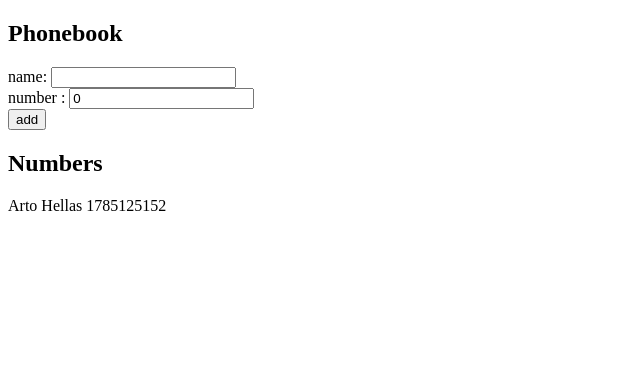
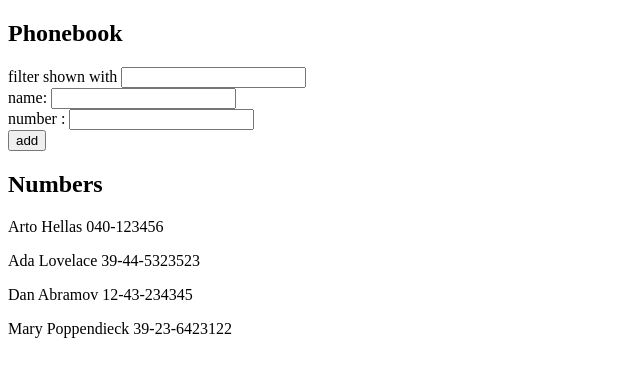
Before and after one commit to Shivam1q/fullStackOpen_Submissions, a React (Vite) app in the folder part2/2b/: page / in a window 1280 px wide. Shown: the top 376 px of the page, without its empty margins (0-640 px from the left). Built offline with nearby package versions, Linux system fonts and the light colour scheme.

Commit message:
part_2b(2.9) exercise is finished.

```diff
--- a/part2/2b/src/App.jsx
+++ b/part2/2b/src/App.jsx
@@ -1,41 +1,63 @@
-import { useState } from 'react'
+import { useState } from "react";
 
 const App = () => {
   const [persons, setPersons] = useState([
-    { name: 'Arto Hellas',
-      number : 1785125152
-    }
+    { name: "Arto Hellas", number: "040-123456", id: 1 },
+    { name: "Ada Lovelace", number: "39-44-5323523", id: 2 },
+    { name: "Dan Abramov", number: "12-43-234345", id: 3 },
+    { name: "Mary Poppendieck", number: "39-23-6423122", id: 4 },
   ]);
-  const [newName, setNewName] = useState('');
-  const [newNumber, setNewNumber] = useState(0);
+  const [newName, setNewName] = useState("");
+  const [newNumber, setNewNumber] = useState("");
+  const [searchInput, setSearchInput] = useState("");
+
   const handleInputChange = (event) => {
     setNewName(event.target.value);
-  }
+  };
 
   const handleInputNumberChange = (event) => {
     setNewNumber(event.target.value);
-  }
+  };
 
   const handleSubmit = (event) => {
     event.preventDefault();
-    if(persons.find(obj => obj.name === newName)){
+    if (persons.find((obj) => obj.name === newName)) {
       alert(`${newName} is already added to phonebook`);
       return;
+    }
+    const newPersonObject = {
+      name: newName,
+      number: newNumber,
+      id: persons.length + 1,
     };
-    const newPersonObject = {"name" : newName, "number" : newNumber};
     const newPersonArray = persons.concat(newPersonObject);
     setPersons(newPersonArray);
-  }
+  };
+
+  const handleSearch = (event) => {
+    setSearchInput(event.target.value);
+    const result = persons.filter(
+      (person) =>
+        person.name.toLowerCase().includes(event.target.value.toLowerCase()) ||
+        person.number.includes(event.target.value),
+    );
+
+    setSearchArray(result);
+  };
 
   return (
     <div>
       <h2>Phonebook</h2>
+      <div>
+        filter shown with <input value={searchInput} onChange={handleSearch} />
+      </div>
       <form onSubmit={handleSubmit}>
         <div>
-          name: <input type="text" value={newName} onChange={handleInputChange} />
+          name: <input value={newName} onChange={handleInputChange} />
         </div>
         <div>
-          number : <input type="number" value={newNumber} onChange={handleInputNumberChange} />
+          number :{" "}
+          <input value={newNumber} onChange={handleInputNumberChange} />
         </div>
         <div>
           <button type="submit">add</button>
@@ -43,14 +65,32 @@ const App = () => {
       </form>
       <h2>Numbers</h2>
       <div>
-        {persons.map((person, i) => {
-          return (
-            <p key={i}>{person.name} {person.number}</p>
-          )
-        })}
+        {searchInput === ""
+          ? persons.map((person) => {
+              return (
+                <p key={person.id}>
+                  {person.name} {person.number}
+                </p>
+              );
+            })
+          : persons
+              .filter(
+                (person) =>
+                  person.name
+                    .toLowerCase()
+                    .includes(searchInput.toLowerCase()) ||
+                  person.number.includes(searchInput),
+              )
+              .map((person) => {
+                return (
+                  <p key={person.id}>
+                    {person.name} {person.number}
+                  </p>
+                );
+              })}
       </div>
     </div>
-  )
-}
+  );
+};
 
-export default App
+export default App;
```
